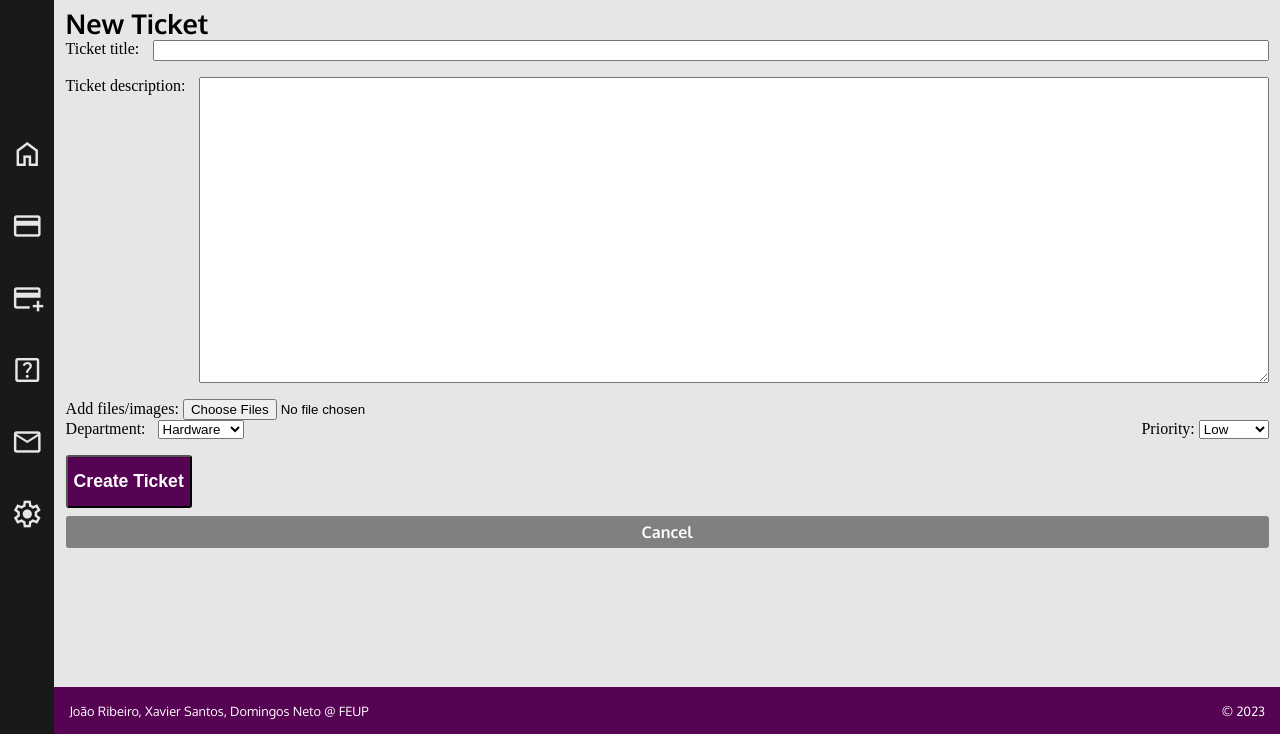
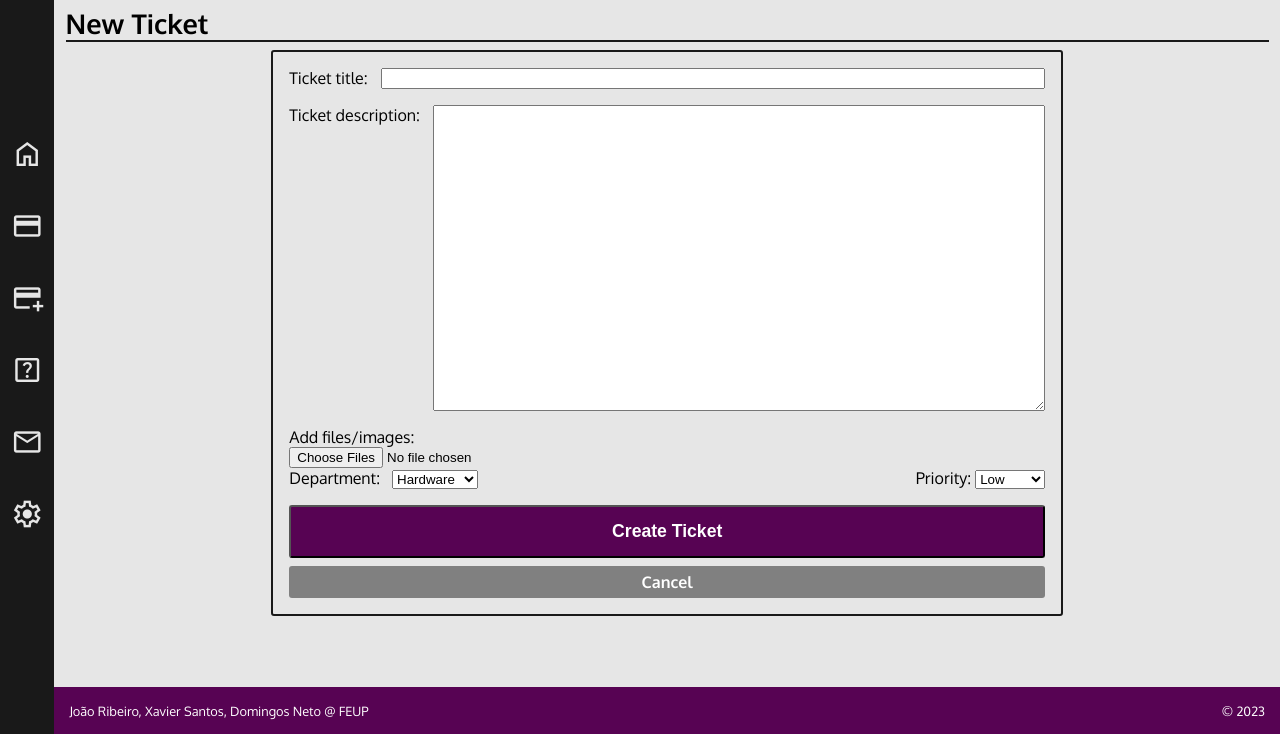
Before and after one commit to domingosneto03/TroubleTickets, a PHP site: page /new_ticket.php in a window 1280 px wide. Shown: the part 66-800 px from the top of the page. Run offline with PHP 8.4, Linux system fonts and the light colour scheme; data comes from the database, SQL or seed files in the repository.

Commit message:
Xavier (#16)
* changes to stuff

* fixed faulty php code

* small changes

---------

Co-authored-by: Xavier <up202108894@up.pt>

```diff
--- a/CSS/positioning.css
+++ b/CSS/positioning.css
@@ -193,9 +193,7 @@ main {
     padding: 1em;
     height: max-content;
     max-width: 20cm;
-    margin-left: auto;
-    margin-right: auto;
-    align-self: center;
+    margin: 0.5rem auto 0;
 }
 
 #title {
@@ -667,7 +665,7 @@ main {
     flex: 1;
     display: grid;
     grid-template-columns: 1.3fr 1.3fr 1fr;
-    margin: 0;
+    margin: 0.5rem 0 0;
 }
 
 #agent_list {
--- a/templates/common.tpl.php
+++ b/templates/common.tpl.php
@@ -17,13 +17,6 @@
         <link rel="stylesheet" href="CSS/positioning.css">
         <link rel="stylesheet" href="CSS/styling.css">
         <link rel="stylesheet" href="https://fonts.googleapis.com/css2?family=Material+Symbols+Outlined:opsz,wght,FILL,GRAD@48,400,0,0" />
-        <link rel="stylesheet" href="https://fonts.googleapis.com/css2?family=Material+Symbols+Outlined:opsz,wght,FILL,GRAD@48,400,1,0" />
-        <link rel="stylesheet" href="https://fonts.googleapis.com/css2?family=Material+Symbols+Outlined:opsz,wght,FILL,GRAD@48,400,1,0" />
-        <link rel="stylesheet" href="https://fonts.googleapis.com/css2?family=Material+Symbols+Outlined:opsz,wght,FILL,GRAD@48,400,1,0" />
-        <link rel="stylesheet" href="https://fonts.googleapis.com/css2?family=Material+Symbols+Outlined:opsz,wght,FILL,GRAD@48,400,1,0" />
-        <link rel="stylesheet" href="https://fonts.googleapis.com/css2?family=Material+Symbols+Outlined:opsz,wght,FILL,GRAD@48,400,1,0" />
-        <link rel="stylesheet" href="https://fonts.googleapis.com/css2?family=Material+Symbols+Outlined:opsz,wght,FILL,GRAD@48,400,1,0" />
-        <link rel="stylesheet" href="https://fonts.googleapis.com/css2?family=Material+Symbols+Outlined:opsz,wght,FILL,GRAD@48,400,1,0" />
         <link rel="stylesheet" href="https://fonts.googleapis.com/css2?family=Material+Symbols+Outlined:opsz,wght,FILL,GRAD@48,400,1,0" />
         <script src="javascript/script.js" defer></script>
     </head>
--- a/templates/forms.tpl.php
+++ b/templates/forms.tpl.php
@@ -52,11 +52,14 @@
 <?php function output_new_ticket_form() {
     global $db; ?>
     <main>
-        <h2 class="main_title">New Ticket</h2>
-        <form action="../actions/action_new_ticket.php" method="post" enctype="multipart/form-data">
+        <div class="top_bar">
+            <h2 class="main_title">New Ticket</h2>
+        </div>
+
+        <form action="../actions/action_new_ticket.php" method="post" id="new_ticket_form" enctype="multipart/form-data">
             <div id="title">
                 <label for="ticket_title" id="title_label">Ticket title:</label>
-                <input type="text" name="title" id="ticket_title" required>
+                <input type="text" name="" id="ticket_title" required maxlength="55">
             </div>
             <div id="text">
                 <label for="ticket_text" id="text_label">Ticket description:</label>
--- a/ticket_list.html
+++ b/ticket_list.html
@@ -48,7 +48,7 @@
                 </span>
             </a>
         </aside>
-        <main id="#ticket_list_main">
+        <main id="ticket_list_main">
             <div class="top_bar">
                 <h2 class="main_title">Tickets</h2>
                 <div>
```
Also changed, not shown: templates/tickets.tpl.php (+38 -9 lines), CSS/admin_page.css (added).
